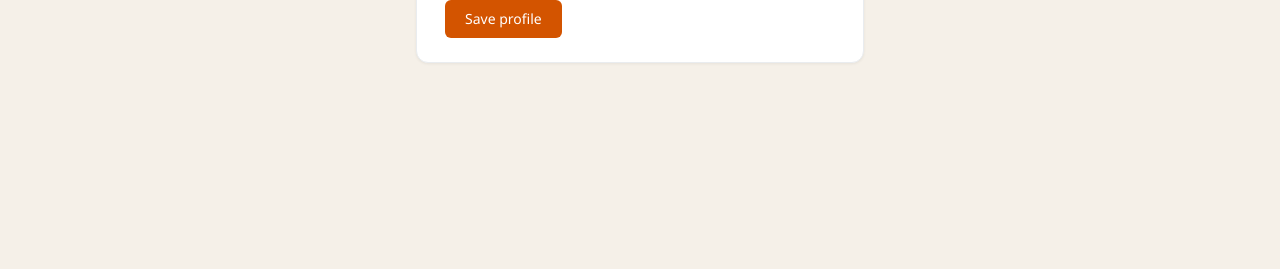
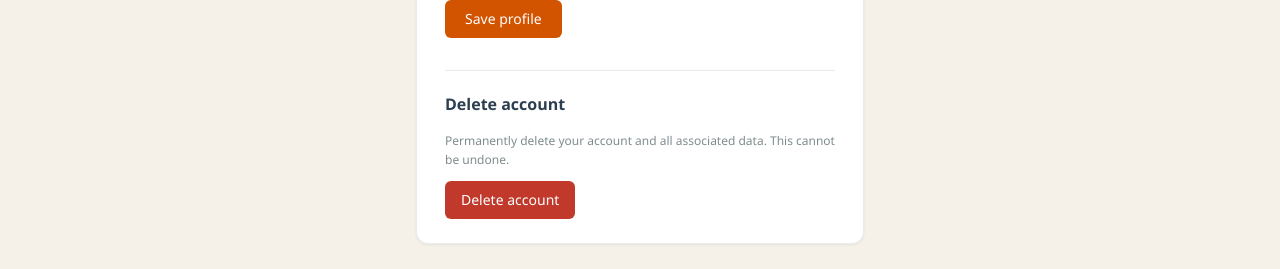
Before and after one commit to ramyennapusa/diydash, a React (Vite) app: page /account in a window 1280 px wide. Shown: the part 597-866 px from the top of the page. Before the commit the page ends 800 px from the top, so only its background shows below. Built offline with nearby package versions, Linux system fonts and the light colour scheme; no server answers; sample sign-in values are in the browser's storage.

Commit message:
deleteaccountfunctionality

```diff
--- a/src/App.jsx
+++ b/src/App.jsx
@@ -97,7 +97,7 @@ function App() {
                 path="/account"
                 element={
                   isLoggedIn ? (
-                    <Account user={user} onProfileUpdate={handleProfileUpdate} />
+                    <Account user={user} onProfileUpdate={handleProfileUpdate} onLogout={handleLogout} />
                   ) : (
                     <Navigate to="/" replace />
                   )
--- a/src/components/Account.css
+++ b/src/components/Account.css
@@ -199,6 +199,72 @@
   cursor: not-allowed;
 }
 
+.account-section--danger {
+  padding-top: 1.5rem;
+  margin-top: 1.5rem;
+  border-top: 1px solid var(--diy-gray-200, #e9ecef);
+}
+
+.account-section--danger .account-hint {
+  margin-bottom: 0.75rem;
+}
+
+.account-button-danger {
+  padding: 0.5rem 1rem;
+  font-size: 0.875rem;
+  font-weight: 500;
+  color: #fff;
+  background: #c0392b;
+  border: none;
+  border-radius: 6px;
+  cursor: pointer;
+  transition: background-color 0.2s ease;
+}
+
+.account-button-danger:hover:not(:disabled) {
+  background: #a93226;
+}
+
+.account-button-danger:disabled {
+  opacity: 0.7;
+  cursor: not-allowed;
+}
+
+.account-modal-overlay {
+  position: fixed;
+  inset: 0;
+  background: rgba(0, 0, 0, 0.4);
+  display: flex;
+  align-items: center;
+  justify-content: center;
+  z-index: 1000;
+  padding: 1rem;
+}
+
+.account-modal {
+  background: #fff;
+  border-radius: 12px;
+  padding: 1.5rem;
+  max-width: 400px;
+  width: 100%;
+  box-shadow: 0 4px 20px rgba(0, 0, 0, 0.15);
+}
+
+.account-modal .account-section-title {
+  margin-top: 0;
+}
+
+.account-modal p {
+  margin: 0 0 1.25rem 0;
+  font-size: 0.9375rem;
+  color: var(--diy-text-secondary, #5a6c7d);
+}
+
+.account-modal .account-password-actions {
+  margin-top: 0;
+  justify-content: flex-end;
+}
+
 @media (max-width: 480px) {
   .account-page {
     padding: 1rem 0.75rem;
--- a/src/components/Account.jsx
+++ b/src/components/Account.jsx
@@ -1,4 +1,5 @@
 import { useState, useEffect } from 'react'
+import apiClient from '../services/api'
 import './Account.css'
 
 const COUNTRY_OPTIONS = [
@@ -204,7 +205,7 @@ const COUNTRY_OPTIONS = [
   { value: 'ZW', label: 'Zimbabwe' },
 ]
 
-function Account({ user, onProfileUpdate }) {
+function Account({ user, onProfileUpdate, onLogout }) {
   const [name, setName] = useState(user?.name ?? '')
   const [country, setCountry] = useState(user?.country ?? '')
   const [newPassword, setNewPassword] = useState('')
@@ -213,6 +214,8 @@ function Account({ user, onProfileUpdate }) {
   const [message, setMessage] = useState({ type: '', text: '' })
   const [saving, setSaving] = useState(false)
   const [passwordSaving, setPasswordSaving] = useState(false)
+  const [showDeleteConfirm, setShowDeleteConfirm] = useState(false)
+  const [deleting, setDeleting] = useState(false)
 
   useEffect(() => {
     setName(user?.name ?? '')
@@ -264,6 +267,20 @@ function Account({ user, onProfileUpdate }) {
     setNewPassword('')
     setConfirmPassword('')
     setMessage({ type: '', text: '' })
+  }
+
+  const handleDeleteAccount = async () => {
+    setShowDeleteConfirm(false)
+    setDeleting(true)
+    setMessage({ type: '', text: '' })
+    try {
+      await apiClient.deleteAccount()
+      onLogout?.()
+    } catch (err) {
+      setMessage({ type: 'error', text: err.message || 'Failed to delete account.' })
+    } finally {
+      setDeleting(false)
+    }
   }
 
   return (
@@ -381,6 +398,38 @@ function Account({ user, onProfileUpdate }) {
             {saving ? 'Saving…' : 'Save profile'}
           </button>
         </form>
+
+        <section className="account-section account-section--danger" aria-label="Delete account">
+          <h2 className="account-section-title">Delete account</h2>
+          <p className="account-hint">
+            Permanently delete your account and all associated data. This cannot be undone.
+          </p>
+          <button
+            type="button"
+            className="account-button-danger"
+            disabled={deleting}
+            onClick={() => setShowDeleteConfirm(true)}
+          >
+            {deleting ? 'Deleting…' : 'Delete account'}
+          </button>
+        </section>
+
+        {showDeleteConfirm && (
+          <div className="account-modal-overlay" role="dialog" aria-modal="true" aria-labelledby="delete-account-title">
+            <div className="account-modal">
+              <h2 id="delete-account-title" className="account-section-title">Delete account?</h2>
+              <p>Your account and data will be permanently removed. You will need to create a new account to use the app again.</p>
+              <div className="account-password-actions">
+                <button type="button" className="account-button-secondary" onClick={() => setShowDeleteConfirm(false)}>
+                  Cancel
+                </button>
+                <button type="button" className="account-button-danger" disabled={deleting} onClick={handleDeleteAccount}>
+                  {deleting ? 'Deleting…' : 'Delete my account'}
+                </button>
+              </div>
+            </div>
+          </div>
+        )}
       </div>
     </div>
   )
--- a/src/services/api.js
+++ b/src/services/api.js
@@ -171,6 +171,15 @@ class DIYDashAPI {
     });
   }
 
+  // Delete current user account (requires X-User-Email from setUser). Clears session on success.
+  async deleteAccount() {
+    const result = await this.request('/auth/account', { method: 'DELETE' });
+    try {
+      localStorage.removeItem(STORAGE_KEY);
+    } catch (_) {}
+    return result;
+  }
+
   // Update project status
   async updateProjectStatus(id, status) {
     return this.updateProject(id, { status });
```
